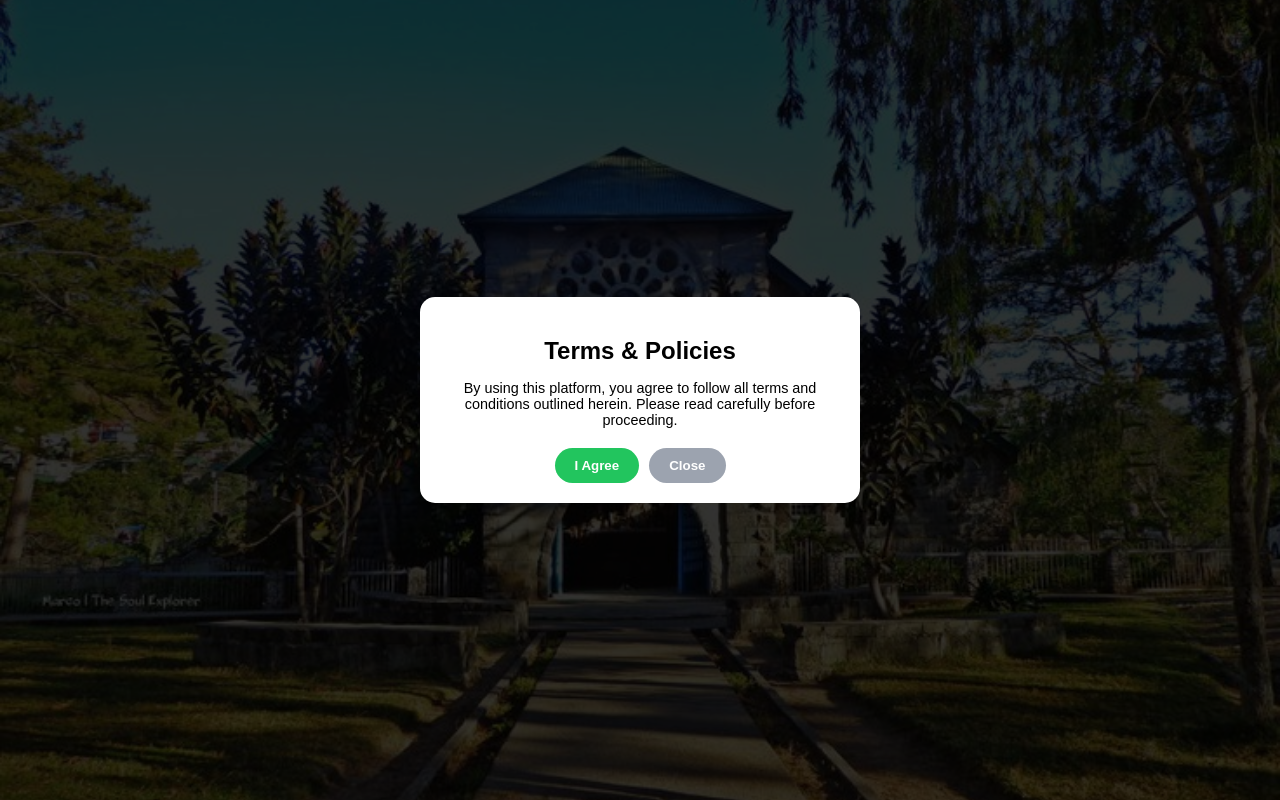
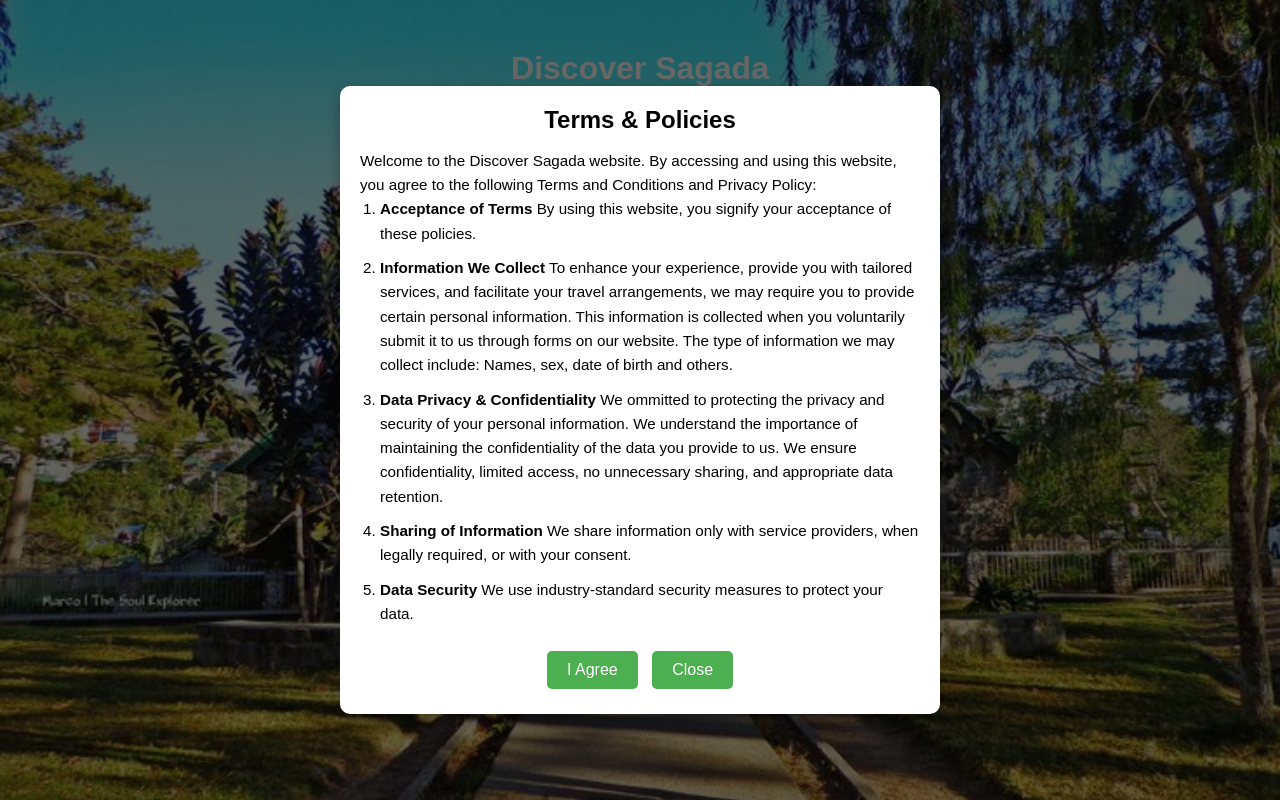
Before and after one commit to leonor014/DiscoverSagada, a plain HTML site: page index.html in a window 1280 px wide. Both pictures are taken after a click on the button "Explore Now". Drawn offline with Linux system fonts and the light colour scheme.

Commit message:
updated terms and policies

```diff
--- a/index.html
+++ b/index.html
@@ -5,13 +5,16 @@
   <meta name="viewport" content="width=device-width, initial-scale=1.0">
   <title>Landing Page</title>
   <link rel="stylesheet" href="./style.css">
+  <style>
+
+  </style>
 </head>
-<body class="landing-body">
+<body>
 
-  <!-- Dark overlay for better text visibility -->
+  <!-- Dark overlay -->
   <div class="overlay"></div>
 
-  <!-- Main Landing Section -->
+  <!-- Landing Section -->
   <div id="landing-section" class="landing-section">
     <h1 class="landing-title">Discover Sagada</h1>
     <h1 class="landing-title">Discover Yourself</h1>
@@ -23,10 +26,63 @@
   <div id="termsModal" class="modal hidden">
     <div class="modal-content">
       <h2 class="modal-title">Terms & Policies</h2>
-      <p class="modal-text">
-        By using this platform, you agree to follow all terms and conditions outlined herein.
-        Please read carefully before proceeding.
-      </p>
+      <div class="modal-text">
+        <p>Welcome to the Discover Sagada website.
+          By accessing and using this website,
+          you agree to the following Terms and
+          Conditions and Privacy Policy:</p>
+        <ol>
+          <li><strong>Acceptance of Terms</strong>
+            By using this website, you signify your acceptance of these policies.
+          </li>
+          <li><strong>Information We Collect</strong>
+            To enhance your experience, provide you with tailored services, and
+            facilitate your travel arrangements, we may require you to provide
+            certain personal information. This information is collected when you
+            voluntarily submit it to us through forms on our website. The type of information
+            we may collect include: Names, sex, date of birth and others.
+            <!-- We collect the following information:
+            <ol type="a">
+              <li>Name</li>
+              <li>Date of Birth</li>
+              <li>Sex</li>
+              <li>Country of Origin</li>
+              <li>Region (within Country)</li>
+              <li>Contact Number</li>
+              <li>Email Address</li>
+            </ol> -->
+          </li>
+          <!-- <li><strong>Purpose of Information Collection</strong>
+            <ol type="a">
+              <li>Service Delivery</li>
+              <li>Communication</li>
+              <li>Personalization</li>
+              <li>Statistical Analysis</li>
+              <li>Legal Compliance</li>
+            </ol> -->
+          </li>
+          <li><strong>Data Privacy & Confidentiality</strong>
+            We ommitted to protecting the privacy and security
+            of your personal information. We understand the
+            importance of maintaining the confidentiality of
+            the data you provide to us.
+            We ensure confidentiality, limited access, no
+            unnecessary sharing, and appropriate data retention.
+          </li>
+          <li><strong>Sharing of Information</strong>
+            We share information only with service providers, when legally required, or with your consent.
+          </li>
+          <li><strong>Data Security</strong>
+            We use industry-standard security measures to protect your data.
+          </li>
+          <!-- <li><strong>Your Rights</strong>
+            You have the right to access, correct, delete, or object to processing of your data.
+          </li>
+          <li><strong>Changes to This Policy</strong>
+            We may update these terms; continued use means acceptance of changes.
+          </li> -->
+        </ol>
+      </div>
       <div class="modal-buttons">
         <button id="agreeBtn" class="btn btn-agree">I Agree</button>
         <button id="closeTerms" class="btn btn-close">Close</button>
@@ -59,6 +115,5 @@
       choiceModal.classList.remove('hidden');
     });
   </script>
-
 </body>
 </html>
--- a/style.css
+++ b/style.css
@@ -1,4 +1,27 @@
-/* Body and Background */
+/* General Reset */
+*{
+  margin: 0;
+  padding: 0;
+  box-sizing: border-box;
+}
+
+body {
+  font-family: Arial, sans-serif;
+  margin: 0;
+  padding: 0;
+  overflow-x: hidden;
+}
+
+.overlay {
+  position: fixed;
+  top: 0;
+  left: 0;
+  width: 100%;
+  height: 100%;
+  background: url('./images/st-mary-church.jpg') center/cover no-repeat;
+
+  z-index: -1;
+}
 .landing-body {
   margin: 0;
   padding: 0;
@@ -6,157 +29,131 @@
   display: flex;
   align-items: center;
   justify-content: center;
-  background: url('./images/st-mary-church.jpg') center/cover no-repeat;
   color: white;
   position: relative;
   font-family: Arial, sans-serif;
   text-align: center;
+  overflow-x: hidden;
 }
 
-/* Dark overlay */
-.overlay {
-  position: absolute;
-  inset: 0;
-  background: rgba(0, 0, 0, 0.5);
-}
 
-/* Landing section */
 .landing-section {
+  text-align: center;
+  padding: 50px 20px;
+  color: white;
   position: relative;
   z-index: 1;
-  max-width: 600px;
-  padding: 20px;
 }
 
 .landing-title {
   font-size: 2rem;
-  font-weight: bold;
-  margin: 10px 0;
 }
 
 .landing-subtitle {
-  font-size: 1rem;
-  margin-bottom: 20px;
+  margin: 10px 0;
+  font-size: 1.2rem;
 }
 
-/* Buttons */
 .btn {
   padding: 10px 20px;
+  margin: 10px;
+  cursor: pointer;
   border: none;
-  border-radius: 25px;
-  cursor: pointer;
-  font-weight: bold;
-  transition: 0.3s;
+  border-radius: 5px;
+  background: #4caf50;
+  color: white;
+  font-size: 1rem;
 }
 
-.explore-btn {
-  background: white;
-  color: #2563eb;
-}
-
-.explore-btn:hover {
-  transform: scale(1.1);
-}
-
-/* Modal */
+/* Modal Base */
 .modal {
-  position: fixed;
-  inset: 0;
   display: flex;
   align-items: center;
   justify-content: center;
+  position: fixed;
+  top: 0;
+  left: 0;
+  width: 100%;
+  height: 100%;
   background: rgba(0, 0, 0, 0.6);
-  z-index: 100;
+  visibility: visible;
+  opacity: 1;
+  transition: all 0.3s ease;
+  z-index: 1000;
 }
 
-.hidden {
-  display: none;
+.modal.hidden {
+  visibility: hidden;
+  opacity: 0;
 }
 
+/* Modal Content */
 .modal-content {
-  background: white;
-  color: black;
+      background: #fff;
+      max-width: 600px;
+      width: 90%;
+      max-height: 80vh;
+      overflow-y: auto;
+      border-radius: 10px;
       padding: 20px;
-  border-radius: 15px;
-  max-width: 400px;
-  width: 90%;
+      text-align: left;
+      box-shadow: 0 5px 15px rgba(0, 0, 0, 0.3);
+    }
+
+    .modal-title {
+      margin-bottom: 15px;
+      font-size: 1.5rem;
       text-align: center;
     }
 
-.modal-title {
-  font-size: 1.5rem;
-  font-weight: bold;
+    /* List Styling */
+    .modal-text {
+      font-size: 0.95rem;
+      line-height: 1.6;
+    }
+
+    .modal-text ol {
+      padding-left: 20px;
       margin-bottom: 15px;
     }
 
-.modal-text {
-  font-size: 0.9rem;
-  margin-bottom: 20px;
+    .modal-text li {
+      margin-bottom: 10px;
     }
 
-/* Modal buttons */
+    /* Modal Buttons */
     .modal-buttons {
-  display: flex;
-  flex-direction: column;
-  gap: 10px;
+      text-align: center;
+      margin-top: 20px;
     }
 
     .modal-buttons .btn {
-  width: 100%;
+      margin: 5px;
     }
 
-.btn-agree {
-  background: #22c55e;
-  color: white;
+    /* Responsive Styles */
+    @media (max-width: 768px) {
+      .landing-title {
+        font-size: 1.5rem;
+      }
+      .landing-subtitle {
+        font-size: 1rem;
+      }
+      .modal-content {
+        max-width: 95%;
+        max-height: 80vh;
+        padding: 15px;
+      }
+      .modal-title {
+        font-size: 1.2rem;
+      }
     }
 
-.btn-agree:hover {
-  background: #16a34a;
+    @media (max-width: 480px) {
+      .modal-content {
+        max-height: 75vh;
       }
-
-.btn-close {
-  background: #9ca3af;
-  color: white;
-}
-
-.btn-close:hover {
-  background: #6b7280;
-}
-
-.btn-register {
-  background: #3b82f6;
-  color: white;
-}
-
-.btn-register:hover {
-  background: #2563eb;
-}
-
-.btn-back {
-  background: #6b7280;
-  color: white;
-}
-
-.btn-back:hover {
-  background: #4b5563;
-}
-
-/* Responsive */
-@media (min-width: 640px) {
       .landing-title {
-    font-size: 2.5rem;
-  }
-
-  .landing-subtitle {
         font-size: 1.2rem;
       }
-
-  .modal-buttons {
-    flex-direction: row;
-    justify-content: center;
     }
-
-  .modal-buttons .btn {
-    width: auto;
-  }
-}
```
Lines whose indentation alone changed are shown as unchanged.
